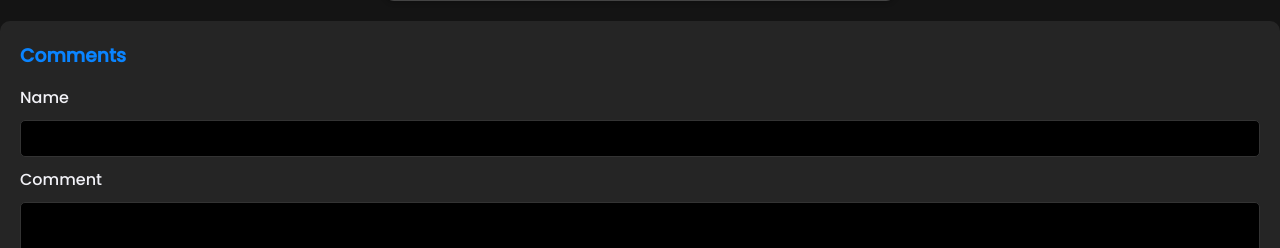
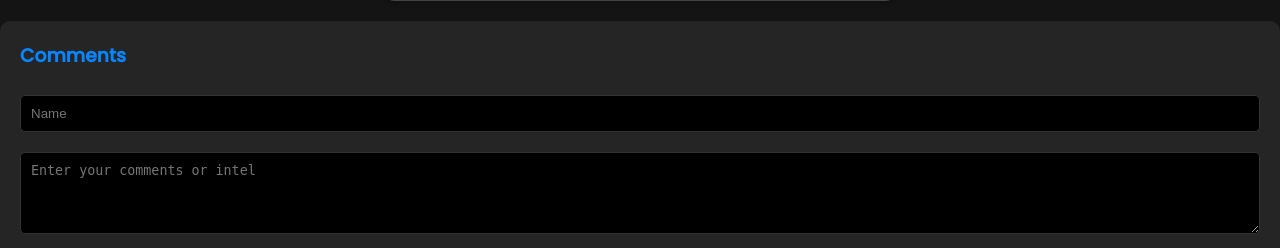
Before and after one commit to mjuyo/wd2-project, a PHP site: page /details.php?bounty_id=1 in a window 1280 px wide. Shown: the part 760-1008 px from the top of the page. Run offline with PHP 8.4, Linux system fonts and the light colour scheme; the visitor is signed in with stand-in values (Sample User, id 1); tables that the repository leaves empty or names only in its code hold one stand-in row (values such as "Sample post"); grey boxes marked "Sample" are stand-in pictures; some web fonts are replaced.

Commit message:
Details updated to fetch the information of the comments table

```diff
--- a/details.php
+++ b/details.php
@@ -9,6 +9,11 @@
 ****************/
 
     session_start();
+
+    if (!isset($_SESSION['is_admin'])) {
+        // Default value for users who are not logged in or are not admins
+        $_SESSION['is_admin'] = false;
+    }
 
     require('connect.php');
 
@@ -42,6 +47,10 @@
 
     // Handle comment submission
     if ($_SERVER['REQUEST_METHOD'] == 'POST' && isset($_POST['comment_text'])) {
+
+        if ($_POST['captcha'] !== $_SESSION['captcha']) {
+            $error = "Incorrect CAPTCHA, please try again.";
+        } else {
             $comment_text = filter_input(INPUT_POST, 'comment_text', FILTER_SANITIZE_STRING);
             $username = filter_input(INPUT_POST, 'username', FILTER_SANITIZE_STRING) ?: 'Anonymous';  // Default to 'Anonymous' if not provided
 
@@ -53,9 +62,10 @@
             $insertStmt->bindValue(':comment_text', $comment_text, PDO::PARAM_STR);
             $insertStmt->execute();
         }
+    }
 
     // Fetching existing comments for the bounty
-    $commentsQuery = "SELECT username, comment_text, comment_date FROM comments WHERE bounty_id = :bounty_id ORDER BY comment_date DESC";
+    $commentsQuery = "SELECT comment_id, username, comment_text, comment_date FROM comments WHERE bounty_id = :bounty_id ORDER BY comment_date DESC";
     $commentsStmt = $db->prepare($commentsQuery);
     $commentsStmt->bindValue(':bounty_id', $bounty_id, PDO::PARAM_INT);
     $commentsStmt->execute();
@@ -110,12 +120,19 @@
             <h3>Comments</h3>
             <form method="POST" action="details.php?bounty_id=<?= $bounty_id ?>">
                 <div>
-                    <label for="username">Name</label>
-                    <input type="text" id="username" name="username" />
+                    <!-- <label for="username">Name</label> -->
+                    <input type="text" id="username" name="username" placeholder="Name" value="<?= htmlspecialchars($_POST['username'] ?? '') ?>" />
                 </div>
                 <div>
-                    <label for="comment_text">Comment</label>
-                    <textarea name="comment_text" rows="4" required></textarea>
+                    <!-- <label for="comment_text">Comment</label> -->
+                    <textarea name="comment_text" placeholder="Enter your comments or intel" rows="4" required><?= htmlspecialchars($_POST['comment_text'] ?? '') ?></textarea>
+                </div>
+                <div>
+                    <img src="captcha.php" alt="CAPTCHA" />
+                    <input type="text" name="captcha" placeholder="Enter CAPTCHA" required />
+                    <?php if (!empty($error)): ?>
+                        <div class="error"><?= htmlspecialchars($error) ?></div>
+                    <?php endif ?>
                 </div>
                 <button type="submit">Add Comment</button>
             </form>
@@ -125,6 +142,9 @@
                         <p class="intel-by">Intel by <strong><?= htmlspecialchars($comment['username']) ?></strong><p>
                         <p><?= htmlspecialchars($comment['comment_text']) ?></p>
                         <small>On <?= date("F d, Y, h:i a", strtotime($comment['comment_date'])) ?></small>
+                        <?php if ($_SESSION['is_admin'] === true): ?>
+                            <a href="moderate.php?comment_id=<?= $comment['comment_id'] ?>">Delete</a>
+                        <?php endif; ?>
                     </div>
                 <?php endforeach; ?>
             </div>
```
Lines whose indentation alone changed are shown as unchanged.
